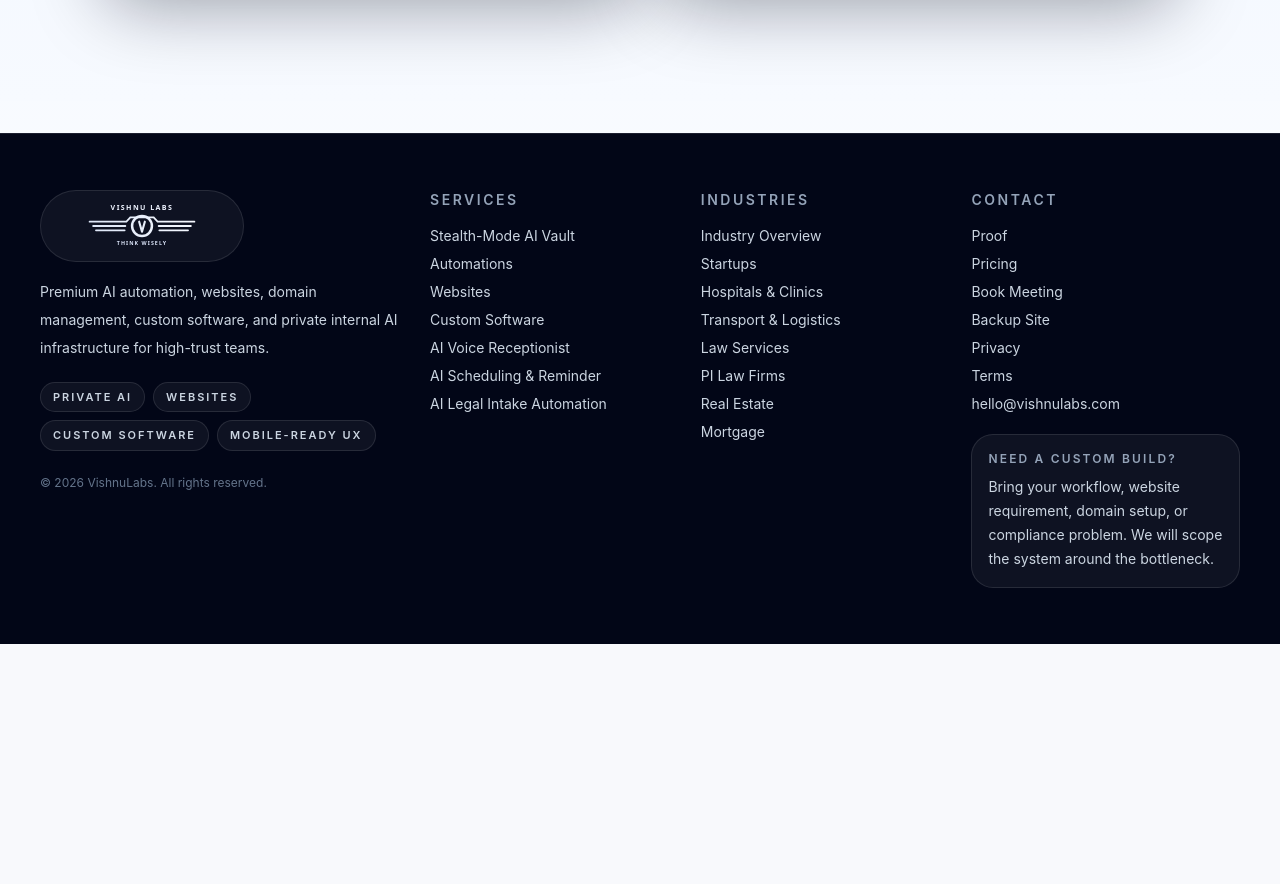
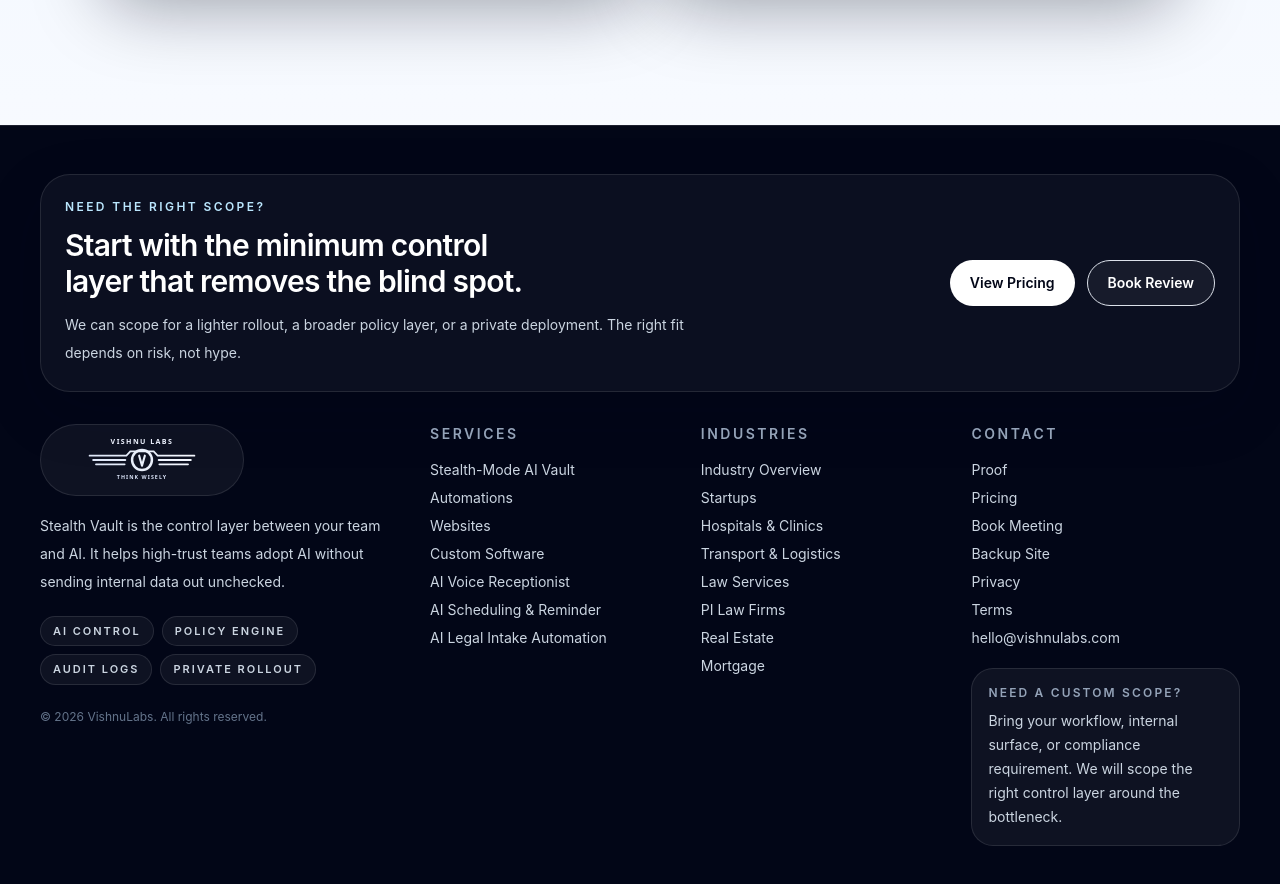
Before and after one commit to vishnuvardhanburri/vishnulabs-LP, a Next.js app: page /proof in a window 1280 px wide. Shown: the part 1220-2104 px from the top of the page. Before the commit the page ends 1864 px from the top, so only its background shows below. Built offline with nearby package versions, Linux system fonts and the light colour scheme; no server answers.

Commit message:
Make homepage more product-storefront driven

```diff
--- a/app/page.tsx
+++ b/app/page.tsx
@@ -53,6 +53,30 @@
   "Prevents leaks before they happen",
   "Built for AI-first teams that still need control",
   "Security-first architecture from the first request",
+]
+
+const offerCards = [
+  {
+    label: "Starter",
+    title: "See risky AI usage early",
+    price: "From $149/mo",
+    detail: "For teams that need visibility, blocking, and a clean first control layer without a long rollout.",
+    bullets: ["Basic policy enforcement", "Blocked-request visibility", "Fast first deployment"],
+  },
+  {
+    label: "Growth",
+    title: "Control real team-wide AI usage",
+    price: "From $799/mo",
+    detail: "For companies where AI is already in live workflows and policy, redaction, and audit trails must work together.",
+    bullets: ["Broader policy coverage", "Audit + logging workflows", "Production rollout support"],
+  },
+  {
+    label: "Enterprise",
+    title: "Private deployment and deeper policy",
+    price: "Custom scope",
+    detail: "For sensitive environments that need custom deployment, deeper controls, and broader internal coverage.",
+    bullets: ["Private infrastructure options", "Custom policy model", "Internal systems coverage"],
+  },
 ]
 
 export default function HomePage() {
@@ -183,6 +207,8 @@
         <section className="py-6 sm:py-8">
           <div className="mx-auto max-w-6xl px-4 sm:px-6 lg:px-10">
             <div className="rounded-[34px] border border-white/90 bg-white p-6 shadow-[0_24px_60px_rgba(15,23,42,0.10)] sm:p-8">
+              <div className="flex flex-col gap-5 lg:flex-row lg:items-end lg:justify-between">
+                <div>
                   <p className="text-xs font-semibold uppercase tracking-[0.24em] text-primary">Category</p>
                   <h2 className="mt-4 max-w-4xl text-balance text-3xl font-semibold tracking-tight text-slate-950 sm:text-5xl">
                     Stealth Vault is the AI usage control layer between your systems and AI.
@@ -191,6 +217,87 @@
                     Most companies already use AI. The real problem is control. Stealth Vault gives security, policy, and auditability before AI
                     requests leave the team.
                   </p>
+                </div>
+
+                <div className="grid gap-3 sm:grid-cols-3 lg:min-w-[430px]">
+                  {[
+                    { label: "What it protects", value: "PII, secrets, internal records" },
+                    { label: "What it changes", value: "Control before the request leaves" },
+                    { label: "How it feels", value: "Simple rollout, serious enforcement" },
+                  ].map((item) => (
+                    <div key={item.label} className="rounded-[24px] border border-slate-200 bg-slate-50 px-4 py-4">
+                      <p className="text-[11px] font-semibold uppercase tracking-[0.18em] text-slate-500">{item.label}</p>
+                      <p className="mt-2 text-sm font-medium leading-7 text-slate-900">{item.value}</p>
+                    </div>
+                  ))}
+                </div>
+              </div>
+            </div>
+          </div>
+        </section>
+
+        <section className="py-6 sm:py-8" id="shop">
+          <div className="mx-auto max-w-6xl px-4 sm:px-6 lg:px-10">
+            <div className="rounded-[34px] border border-white/10 bg-slate-950/94 p-6 shadow-[0_28px_90px_rgba(2,8,23,0.34)] sm:p-8">
+              <div className="flex flex-col gap-4 lg:flex-row lg:items-end lg:justify-between">
+                <div>
+                  <p className="text-xs font-semibold uppercase tracking-[0.24em] text-sky-200">Choose the rollout path</p>
+                  <h2 className="mt-4 max-w-3xl text-balance text-3xl font-semibold tracking-tight text-white sm:text-5xl">
+                    Start with the level of control you actually need today.
+                  </h2>
+                </div>
+                <p className="max-w-xl text-sm leading-7 text-slate-300 sm:text-base">
+                  Every plan is a starting point. Scope expands when coverage, deployment depth, or policy complexity expands.
+                </p>
+              </div>
+
+              <div className="mt-8 grid gap-4 lg:grid-cols-3">
+                {offerCards.map((card, index) => (
+                  <article
+                    key={card.label}
+                    className={`rounded-[28px] border p-5 shadow-[0_18px_44px_rgba(2,8,23,0.16)] ${
+                      index === 1
+                        ? "border-sky-300/30 bg-[linear-gradient(180deg,rgba(255,255,255,0.12)_0%,rgba(96,165,250,0.10)_100%)]"
+                        : "border-white/10 bg-white/[0.05]"
+                    }`}
+                  >
+                    <div className="flex items-center justify-between gap-3">
+                      <span className="rounded-full border border-white/10 bg-white/10 px-3 py-1 text-[11px] font-semibold uppercase tracking-[0.18em] text-sky-100">
+                        {card.label}
+                      </span>
+                      <span className="text-sm font-semibold text-white">{card.price}</span>
+                    </div>
+                    <h3 className="mt-5 text-2xl font-semibold tracking-tight text-white">{card.title}</h3>
+                    <p className="mt-3 text-sm leading-7 text-slate-300">{card.detail}</p>
+                    <div className="mt-5 space-y-2.5">
+                      {card.bullets.map((item) => (
+                        <div key={item} className="flex gap-3 rounded-[18px] border border-white/10 bg-slate-950/60 px-4 py-3">
+                          <CheckCircle2 className="mt-0.5 h-4.5 w-4.5 shrink-0 text-sky-200" />
+                          <p className="text-sm leading-6 text-slate-200">{item}</p>
+                        </div>
+                      ))}
+                    </div>
+                    <div className="mt-6 flex flex-col gap-3 sm:flex-row">
+                      <Button asChild className="h-11 rounded-full bg-white px-5 text-sm font-semibold text-slate-950 hover:bg-slate-100">
+                        <a href="/pricing">
+                          View Pricing
+                          <ArrowUpRight className="h-4 w-4" />
+                        </a>
+                      </Button>
+                      <Button
+                        asChild
+                        variant="outline"
+                        className="h-11 rounded-full border-white/14 bg-white/5 px-5 text-sm font-semibold text-white hover:bg-white/10"
+                      >
+                        <a href="/book">
+                          Book Review
+                          <ArrowRight className="h-4 w-4" />
+                        </a>
+                      </Button>
+                    </div>
+                  </article>
+                ))}
+              </div>
             </div>
           </div>
         </section>
@@ -379,13 +486,17 @@
           </div>
         </section>
 
-        <section className="pb-6 pt-8 sm:pb-10 sm:pt-10">
+        <section className="pb-4 pt-8 sm:pb-8 sm:pt-10">
           <div className="mx-auto max-w-6xl px-4 sm:px-6 lg:px-10">
             <div className="rounded-[36px] border border-white/10 bg-slate-950 p-6 text-center shadow-[0_28px_100px_rgba(2,8,23,0.38)] sm:p-8">
               <p className="text-xs font-semibold uppercase tracking-[0.24em] text-sky-200">Final CTA</p>
               <h2 className="mx-auto mt-4 max-w-3xl text-balance text-3xl font-semibold tracking-tight text-white sm:text-5xl">
                 Secure your AI usage before it becomes a risk.
               </h2>
+              <p className="mx-auto mt-4 max-w-2xl text-sm leading-7 text-slate-300 sm:text-base">
+                Start with a smaller rollout if needed. Expand when policy depth, coverage, or internal AI usage expands. Every price on the
+                site is a starting point, not a forced final package.
+              </p>
               <div className="mt-8 flex flex-col justify-center gap-3 sm:flex-row">
                 <Button size="lg" asChild className="h-12 rounded-full bg-white px-7 text-sm font-semibold text-slate-950 hover:bg-slate-100 sm:h-14 sm:px-8 sm:text-base">
                   <a href="/book">
--- a/components/footer.tsx
+++ b/components/footer.tsx
@@ -33,8 +33,37 @@
 
 export function Footer() {
   return (
-    <footer className="mt-8 border-t border-white/10 bg-slate-950 text-white">
-      <div className="mx-auto max-w-7xl px-6 py-12 lg:px-10 lg:py-14">
+    <footer className="mt-6 border-t border-white/10 bg-slate-950 text-white">
+      <div className="mx-auto max-w-7xl px-4 py-10 sm:px-6 lg:px-10 lg:py-12">
+        <div className="mb-8 rounded-[30px] border border-white/10 bg-white/[0.04] p-5 shadow-[0_20px_60px_rgba(2,8,23,0.16)] sm:p-6">
+          <div className="flex flex-col gap-5 lg:flex-row lg:items-center lg:justify-between">
+            <div>
+              <p className="text-xs font-semibold uppercase tracking-[0.2em] text-sky-200">Need the right scope?</p>
+              <h2 className="mt-3 max-w-2xl text-balance text-2xl font-semibold tracking-tight text-white sm:text-3xl">
+                Start with the minimum control layer that removes the blind spot.
+              </h2>
+              <p className="mt-3 max-w-2xl text-sm leading-7 text-slate-300">
+                We can scope for a lighter rollout, a broader policy layer, or a private deployment. The right fit depends on risk, not hype.
+              </p>
+            </div>
+
+            <div className="flex flex-col gap-3 sm:flex-row">
+              <AppLink
+                href="/pricing"
+                className="inline-flex items-center justify-center rounded-full bg-white px-5 py-3 text-sm font-semibold text-slate-950 transition-colors hover:bg-slate-100"
+              >
+                View Pricing
+              </AppLink>
+              <AppLink
+                href="/book"
+                className="inline-flex items-center justify-center rounded-full border border-white/14 bg-white/5 px-5 py-3 text-sm font-semibold text-white transition-colors hover:bg-white/10"
+              >
+                Book Review
+              </AppLink>
+            </div>
+          </div>
+        </div>
+
         <div className="grid gap-8 lg:grid-cols-[1.2fr_0.8fr_0.8fr_0.9fr]">
         <div>
             <AppLink href="/" className="inline-flex items-center rounded-full border border-white/10 bg-white/5 px-4 py-2.5">
@@ -48,11 +77,12 @@
             </AppLink>
 
             <p className="mt-4 max-w-sm text-sm leading-7 text-slate-300">
-              Premium AI automation, websites, domain management, custom software, and private internal AI infrastructure for high-trust teams.
+              Stealth Vault is the control layer between your team and AI. It helps high-trust teams adopt AI without sending internal data
+              out unchecked.
             </p>
 
             <div className="mt-5 flex flex-wrap gap-2">
-              {["Private AI", "Websites", "Custom software", "Mobile-ready UX"].map((item) => (
+              {["AI control", "Policy engine", "Audit logs", "Private rollout"].map((item) => (
                 <span
                   key={item}
                   className="rounded-full border border-white/10 bg-white/5 px-3 py-1.5 text-[11px] font-semibold uppercase tracking-[0.18em] text-slate-300"
@@ -82,9 +112,9 @@
             </div>
 
             <div className="mt-5 rounded-[22px] border border-white/10 bg-white/5 p-4">
-              <p className="text-xs font-semibold uppercase tracking-[0.18em] text-slate-400">Need a custom build?</p>
+              <p className="text-xs font-semibold uppercase tracking-[0.18em] text-slate-400">Need a custom scope?</p>
               <p className="mt-2 text-sm leading-6 text-slate-300">
-                Bring your workflow, website requirement, domain setup, or compliance problem. We will scope the system around the bottleneck.
+                Bring your workflow, internal surface, or compliance requirement. We will scope the right control layer around the bottleneck.
               </p>
             </div>
           </div>
--- a/components/global-mobile-conversion-bar.tsx
+++ b/components/global-mobile-conversion-bar.tsx
@@ -4,7 +4,7 @@
 
 export function GlobalMobileConversionBar() {
   return (
-    <div className="mobile-safe-pad fixed inset-x-0 bottom-0 z-50 border-t border-white/75 bg-white/82 px-3 pt-3 backdrop-blur-2xl md:hidden">
+    <div className="mobile-safe-pad fixed inset-x-0 bottom-0 z-50 border-t border-white/75 bg-white/88 px-3 pt-3 backdrop-blur-2xl md:hidden">
       <div className="mx-auto grid max-w-7xl grid-cols-2 gap-2">
         <a
           href="/book"
@@ -12,15 +12,15 @@
           className="tap-target inline-flex items-center justify-center gap-2 rounded-[18px] bg-slate-950 px-3 py-3 text-sm font-semibold text-white shadow-[0_14px_30px_rgba(15,23,42,0.18)]"
         >
           <Calendar className="h-4 w-4" />
-          Book Demo
+          Book Review
         </a>
         <a
-          href="mailto:hello@vishnulabs.com?subject=Payment%20Question%20-%20VishnuLabs"
+          href="/pricing"
           data-track="funnel_mobile_email_click"
           className="tap-target inline-flex items-center justify-center gap-2 rounded-[18px] border border-slate-200 bg-white px-3 py-3 text-sm font-semibold text-slate-700 shadow-[0_12px_24px_rgba(15,23,42,0.06)]"
         >
           <Mail className="h-4 w-4" />
-          Email Us
+          View Pricing
         </a>
       </div>
     </div>
```
Lines whose indentation alone changed are shown as unchanged.
